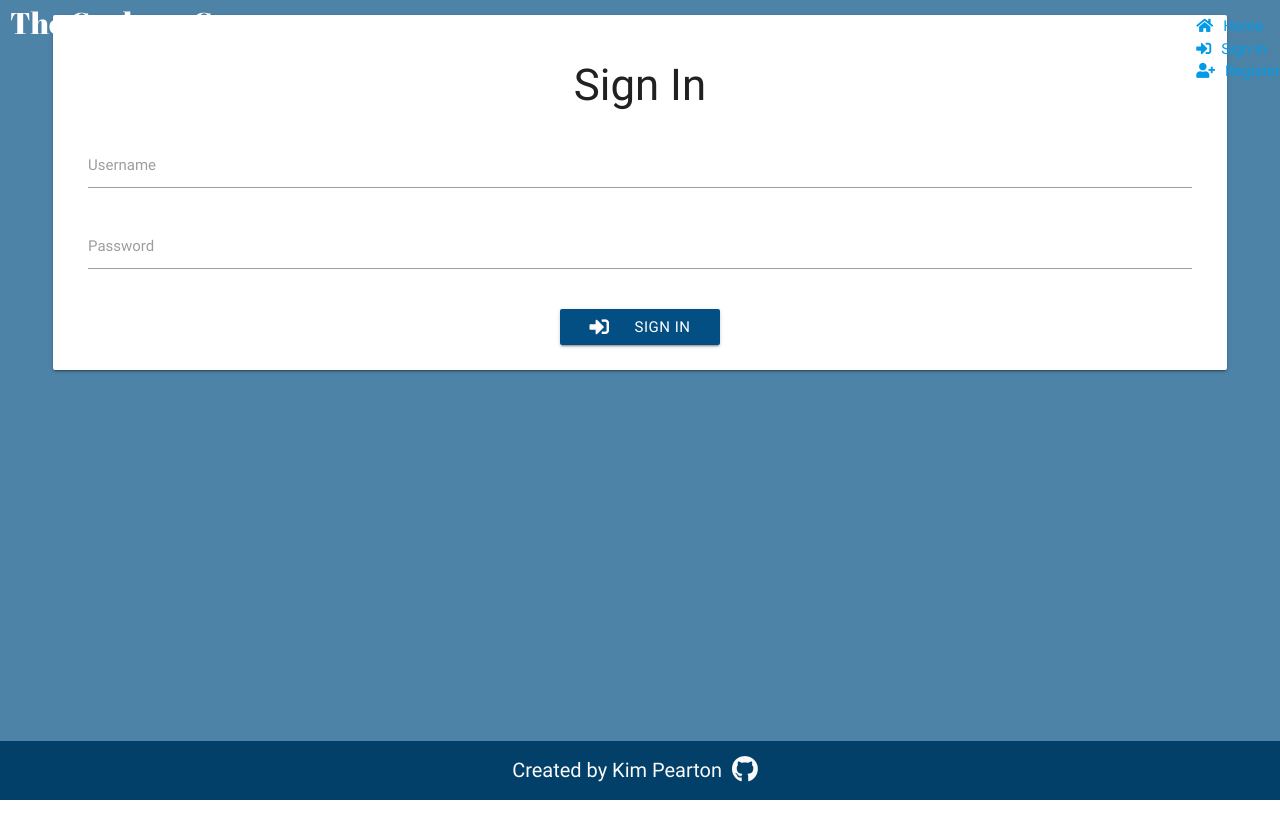
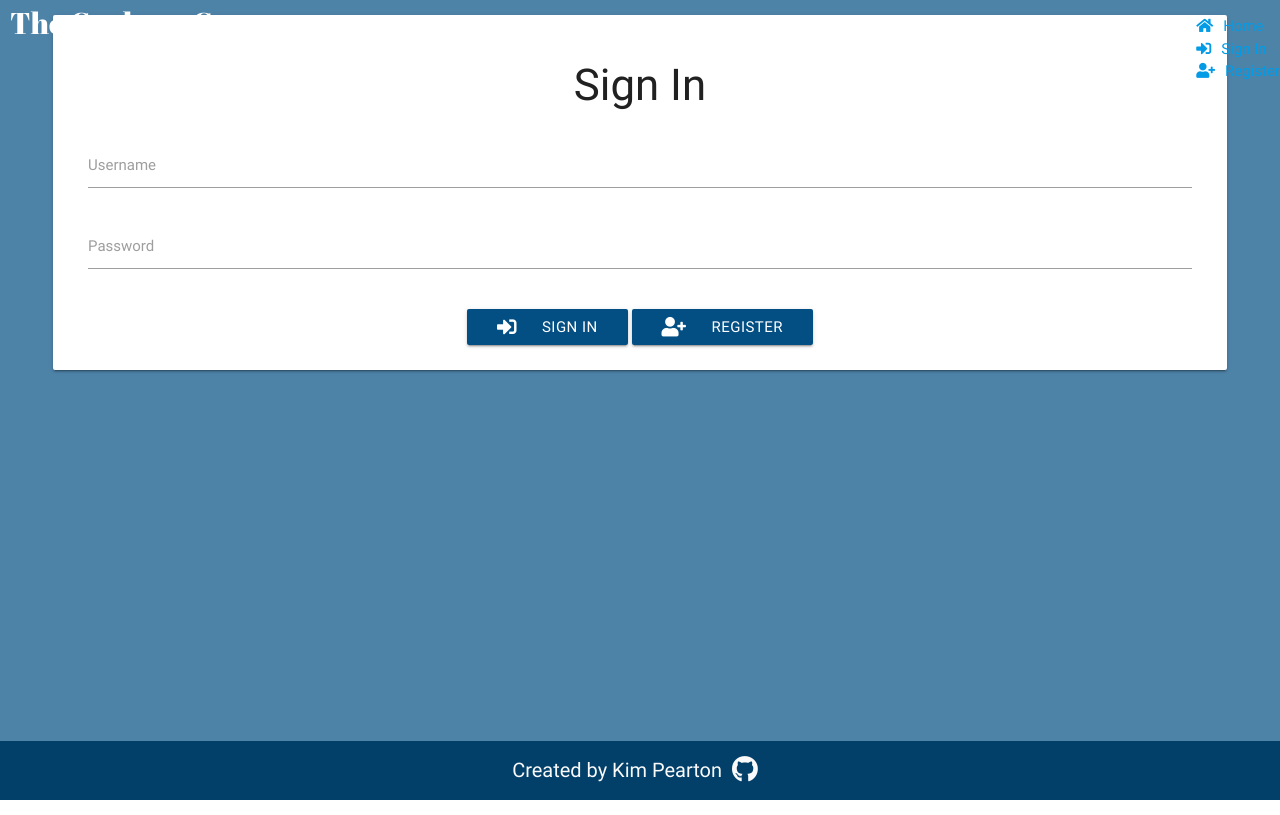
Before and after one commit to Code-Institute-Submissions/the-cookery-cove, a Flask app: page /signin in a window 1280 px wide. Run offline with Flask 2, Linux system fonts and the light colour scheme; some libraries are stand-ins or nearby versions.

Commit message:
Add 'register' button to signin form

```diff
--- a/templates/signin.html
+++ b/templates/signin.html
@@ -24,6 +24,9 @@
                     <button class="btn waves-effect waves-light" type="submit" name="action">
                         <i class="fas fa-sign-in-alt left"></i>Sign In
                     </button>
+                    <a class="btn waves-effect waves-light" href="{{url_for('register')}}">
+                        <i class="fas fa-user-plus left"></i>Register
+                    </a>
                 </div>
             </div>
         </form>
```
